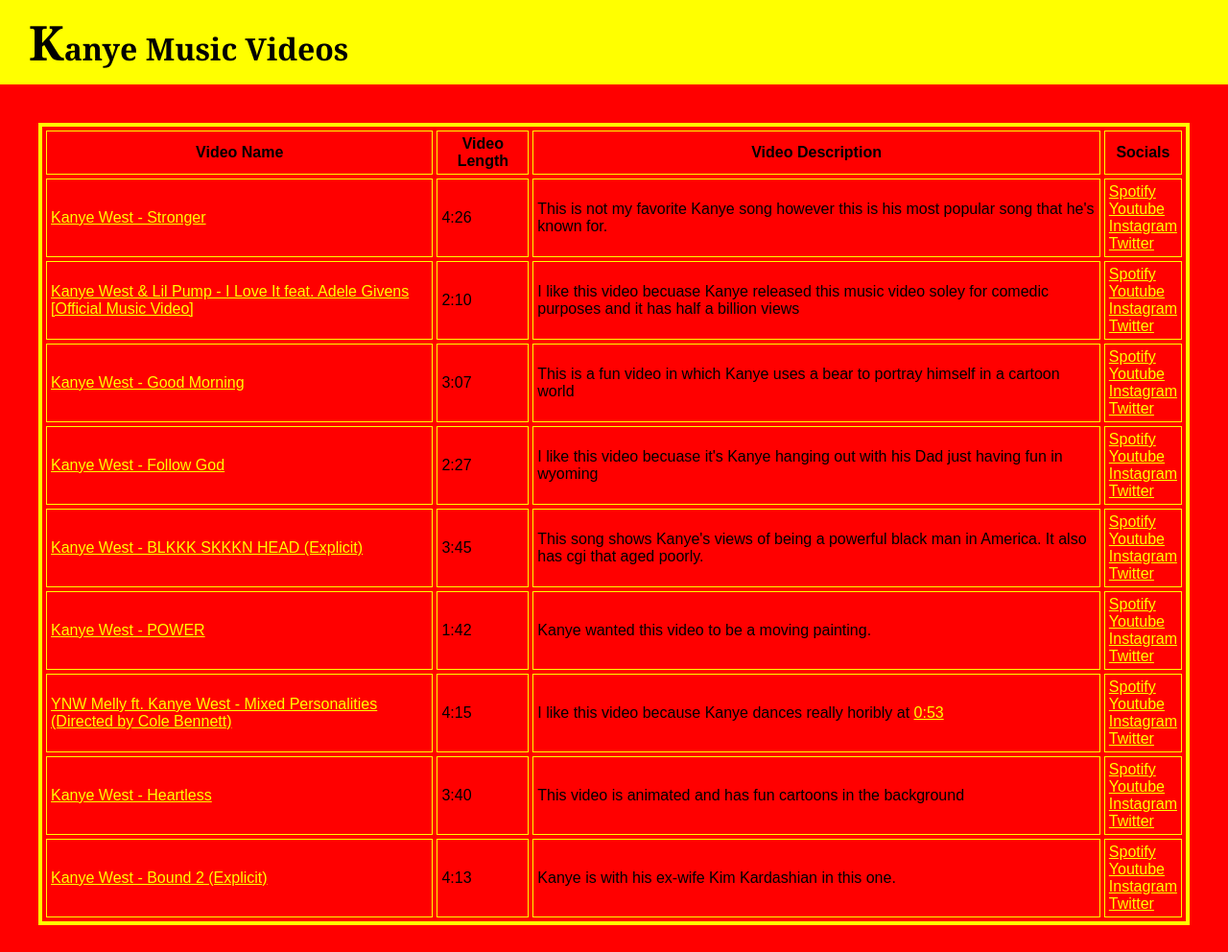
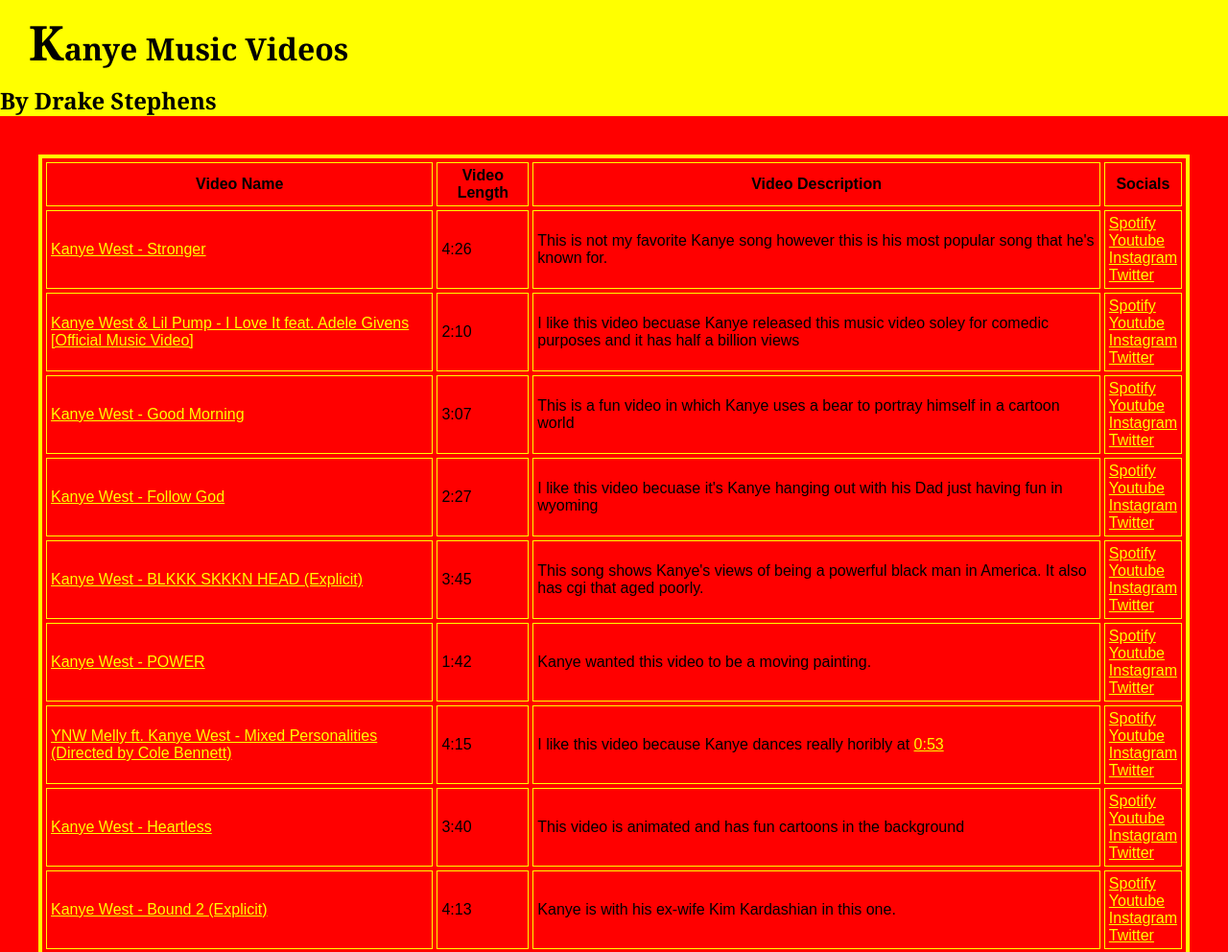
Before and after one commit to DrakeStephens1999/Youtube-Video-Page, a plain HTML site: page index.html in a window 1280 px wide. Shown: the top 992 px of the page at 96% size. Drawn offline with Linux system fonts and the light colour scheme.

Commit message:
added h2

```diff
--- a/index.html
+++ b/index.html
@@ -14,7 +14,7 @@
     <!--Header-->
     <header>
         <h1 class="indent"><span id="k">K</span>anye Music Videos</h1>
-
+        <h2>By Drake Stephens</h2>
     </header>
     <!--Table for songs-->
     <div class="table">
--- a/styles.css
+++ b/styles.css
@@ -19,6 +19,9 @@ header{
     background-color: yellow;
 }
 h1 {
+    font-family: Georgia, 'Times New Roman', Times, serif;
+}
+h2 {
     font-family: Georgia, 'Times New Roman', Times, serif;
 }
 #k {
```
